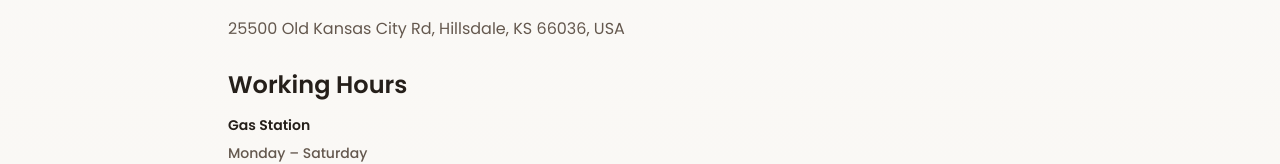
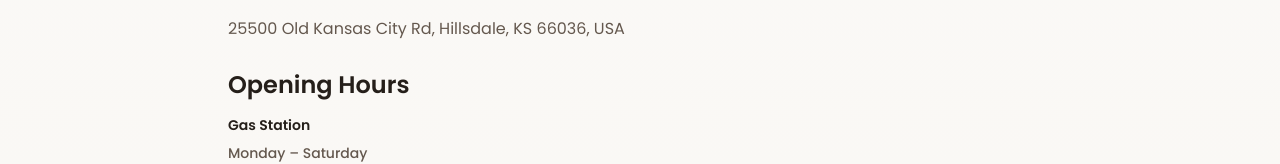
Before and after one commit to umermushtaq34/speedy-corner, a Next.js app: page /location/25500-old-kansas-city-rd in a window 1280 px wide. Shown: the part 489-653 px from the top of the page. Built offline with nearby package versions, Linux system fonts and the light colour scheme; no server answers.

Commit message:
Rename "Working Hours" to "Opening Hours" in location pages for consistency

```diff
--- a/src/app/location/[slug]/page.tsx
+++ b/src/app/location/[slug]/page.tsx
@@ -194,7 +194,7 @@ export default async function LocationPage({
           <h2 className="!mb-2 !mt-10 !text-2xl !font-semibold !text-theme-ink">Address</h2>
           <p className="!my-0 !text-base !leading-8 !text-theme-muted">{fullAddress}</p>
 
-          <h2 className="!mb-3 !mt-6 !text-2xl !font-semibold !text-theme-ink">Working Hours</h2>
+          <h2 className="!mb-3 !mt-6 !text-2xl !font-semibold !text-theme-ink">Opening Hours</h2>
           <WorkingHours groups={location.workingHours} />
 
           <h2 className="!mb-2 !mt-10 !text-2xl !font-semibold !text-theme-ink">Find Us On The Map</h2>
--- a/src/components/locations-section.tsx
+++ b/src/components/locations-section.tsx
@@ -85,7 +85,7 @@ export function LocationsSection() {
 
                 <div className="mt-5 mb-8 border-t border-theme-line pt-4">
                   <h4 className="mb-3 text-sm font-semibold text-theme-ink">
-                    Working Hours
+                    Opening Hours
                   </h4>
                   <WorkingHours groups={location.workingHours} />
                 </div>
```
